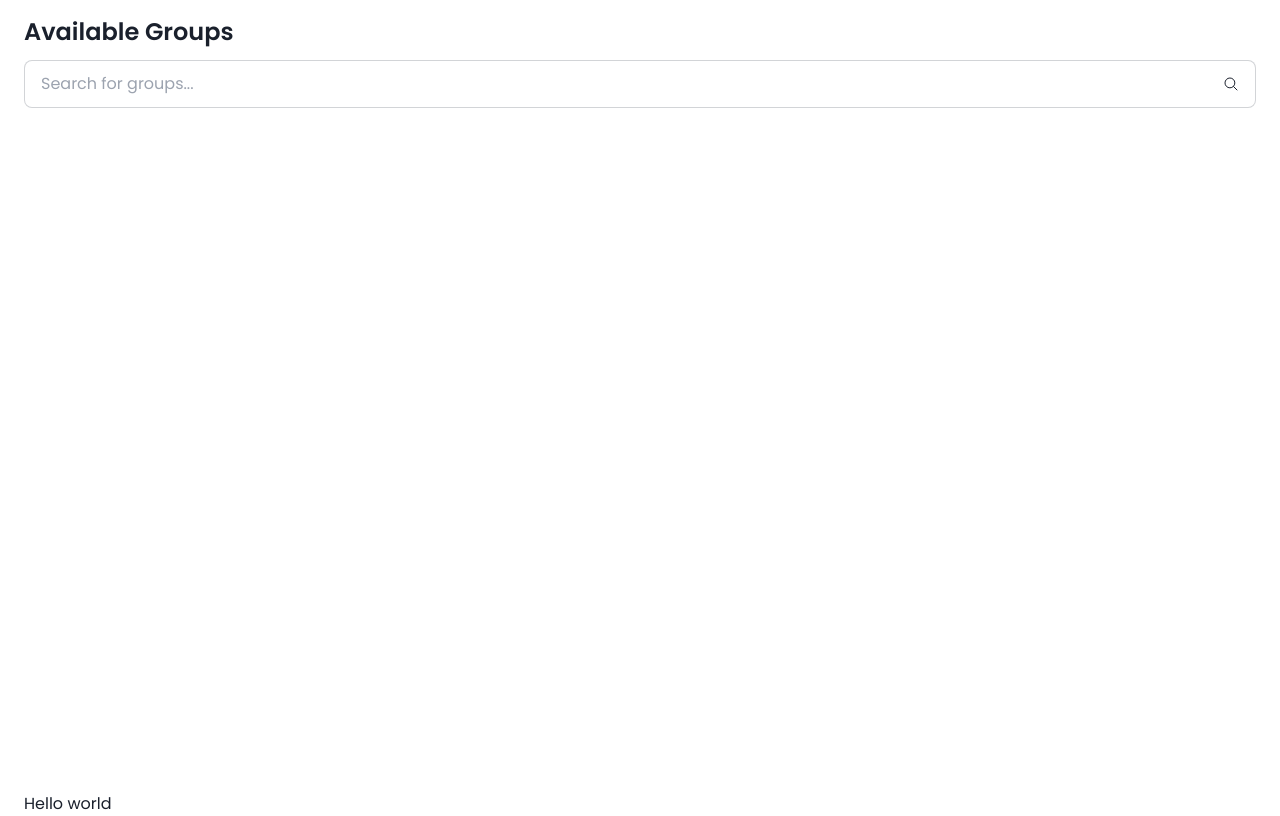
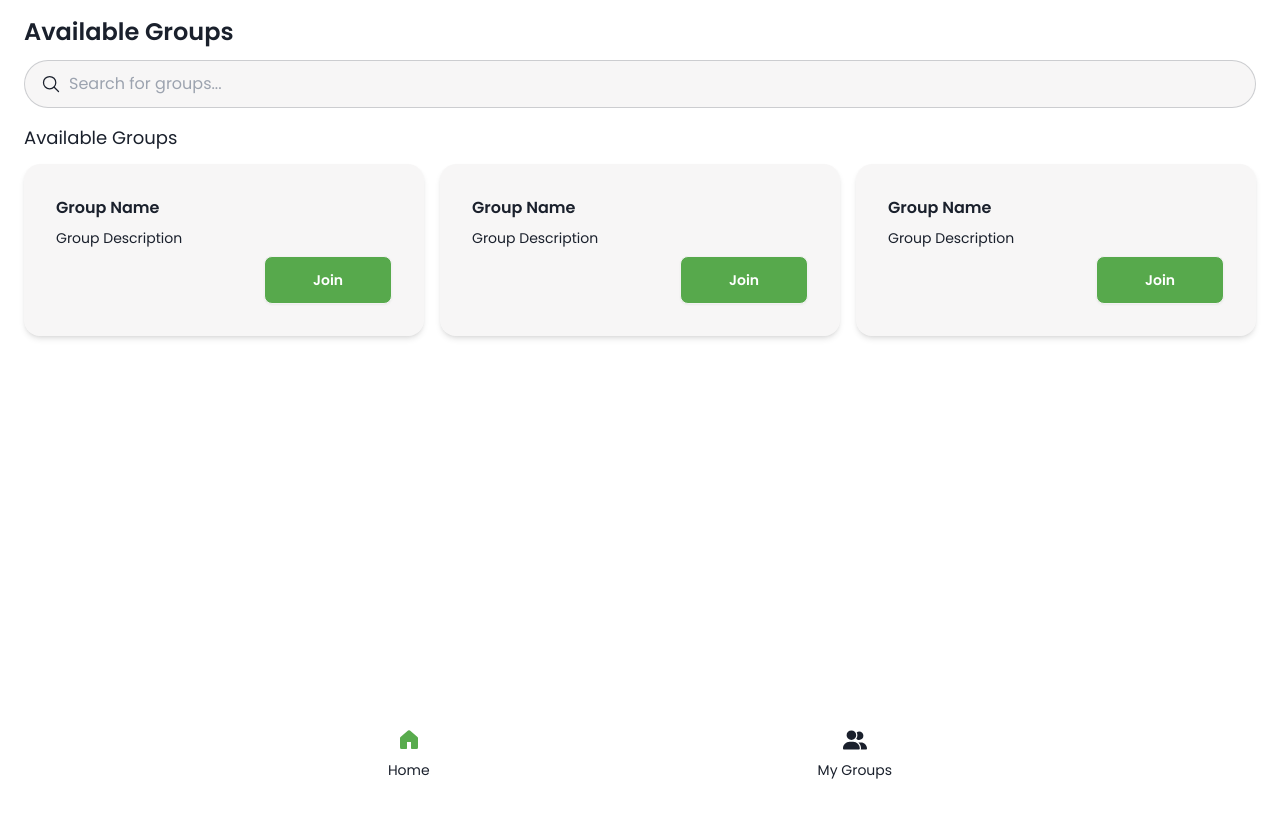
Before and after one commit to VictorMugisha/agenda-app, a React (Vite) app in the folder client/: page /app in a window 1280 px wide. Built offline with nearby package versions, Linux system fonts and the light colour scheme; sample sign-in values are in the browser's storage.

Commit message:
Basic footer

```diff
--- a/client/src/App.css
+++ b/client/src/App.css
@@ -3,3 +3,15 @@
 * {
   font-family: "Poppins", system-ui;
 }
+
+
+/* App primary button */
+.app-primary-btn {
+  background: rgba(71, 162, 59, 0.904);
+  color: white;
+}
+
+.app-primary-btn:hover {
+  background: rgba(59, 134, 49, 0.861);
+  color: white;
+}
--- a/client/src/App.jsx
+++ b/client/src/App.jsx
@@ -1,5 +1,3 @@
-import './App.css'
-
 function App() {
   return <h1 className="text-2xl font-semibold">Hello World!</h1>
 }
--- a/client/src/layouts/ProtectedRoute.jsx
+++ b/client/src/layouts/ProtectedRoute.jsx
@@ -1,12 +1,28 @@
-import { Outlet, Navigate } from "react-router-dom";
+import { Outlet, Navigate, Link } from "react-router-dom";
 import useAuthContext from "../hooks/useAuthContext";
+import { GoHomeFill } from "react-icons/go";
+import { FaUserGroup } from "react-icons/fa6";
 export default function ProtectedRoute() {
   const { isAuthenticated } = useAuthContext();
 
   return isAuthenticated ? (
-    <main className="mx-6 mt-4 flex flex-col min-h-screen justify-between">
-      <Outlet />
-      <h1>Hello world</h1>
+    <main className="flex flex-col min-h-screen justify-between">
+      <div className="mx-6">
+        <Outlet />
+      </div>
+      <footer className="w-full py-5 fixed bottom-0 bg-white">
+        <menu className="flex items-center justify-evenly">
+          <Link className="flex flex-col items-center gap-2">
+            <GoHomeFill className="text-2xl text-app-secondary" />
+            <span className="text-sm">Home</span>
+          </Link>
+
+          <Link className="flex flex-col items-center gap-2">
+            <FaUserGroup className="text-2xl" />
+            <span className="text-sm">My Groups</span>
+          </Link>
+        </menu>
+      </footer>
     </main>
   ) : (
     <Navigate to="/login" replace />
--- a/client/src/main.jsx
+++ b/client/src/main.jsx
@@ -5,6 +5,7 @@ import App from "./App.jsx";
 import Register from "./pages/Register.jsx";
 import Login from "./pages/Login.jsx";
 import "./index.css";
+import "./App.css";
 
 import ProtectedRoute from "./layouts/ProtectedRoute.jsx";
 import HomePage from "./pages/protected/HomePage.jsx";
--- a/client/src/pages/protected/HomePage.jsx
+++ b/client/src/pages/protected/HomePage.jsx
@@ -3,9 +3,10 @@ import { IoSearchOutline } from "react-icons/io5";
 export default function HomePage() {
   const [groupSearch, setGroupSearch] = useState("");
   return (
-    <div>
+    <div className="mt-4">
       <h1 className="text-2xl font-semibold pb-3">Available Groups</h1>
-      <label className="input input-bordered flex items-center gap-2">
+      <label className="input input-bordered flex items-center gap-2 bg-app-primary rounded-3xl">
+        <IoSearchOutline className="text-xl" />
         <input
           type="text"
           className="grow"
@@ -14,8 +15,42 @@ export default function HomePage() {
           value={groupSearch}
           onChange={(e) => setGroupSearch(e.target.value)}
         />
-        <IoSearchOutline />
       </label>
+
+      <div className="mt-4">
+        <h1 className="text-lg pb-3">Available Groups</h1>
+        <div className="grid md:grid-cols-3 gap-4">
+          <div className="card shadow-md bg-app-primary">
+            <div className="card-body">
+              <h2 className="card-title text-base">Group Name</h2>
+              <p className="text-sm">Group Description</p>
+              <div className="card-actions justify-end">
+                <button className="btn w-32 app-primary-btn">Join</button>
+              </div>
+            </div>
+          </div>
+
+          <div className="card shadow-md bg-app-primary">
+            <div className="card-body">
+              <h2 className="card-title text-base">Group Name</h2>
+              <p className="text-sm">Group Description</p>
+              <div className="card-actions justify-end">
+                <button className="btn w-32 app-primary-btn">Join</button>
+              </div>
+            </div>
+          </div>
+
+          <div className="card shadow-md bg-app-primary">
+            <div className="card-body">
+              <h2 className="card-title text-base">Group Name</h2>
+              <p className="text-sm">Group Description</p>
+              <div className="card-actions justify-end">
+                <button className="btn w-32 app-primary-btn">Join</button>
+              </div>
+            </div>
+          </div>
+        </div>
+      </div>
     </div>
   );
 }
--- a/client/tailwind.config.js
+++ b/client/tailwind.config.js
@@ -3,7 +3,12 @@ import daisyui from "daisyui";
 export default {
   content: ["./index.html", "./src/**/*.{js,ts,jsx,tsx}"],
   theme: {
-    extend: {},
+    extend: {
+      colors: {
+        "app-primary": "rgba(210, 205, 205, 0.178)",
+        "app-secondary": "rgba(71, 162, 59, 0.904)",
+      },
+    },
   },
   plugins: [daisyui],
 };
```
